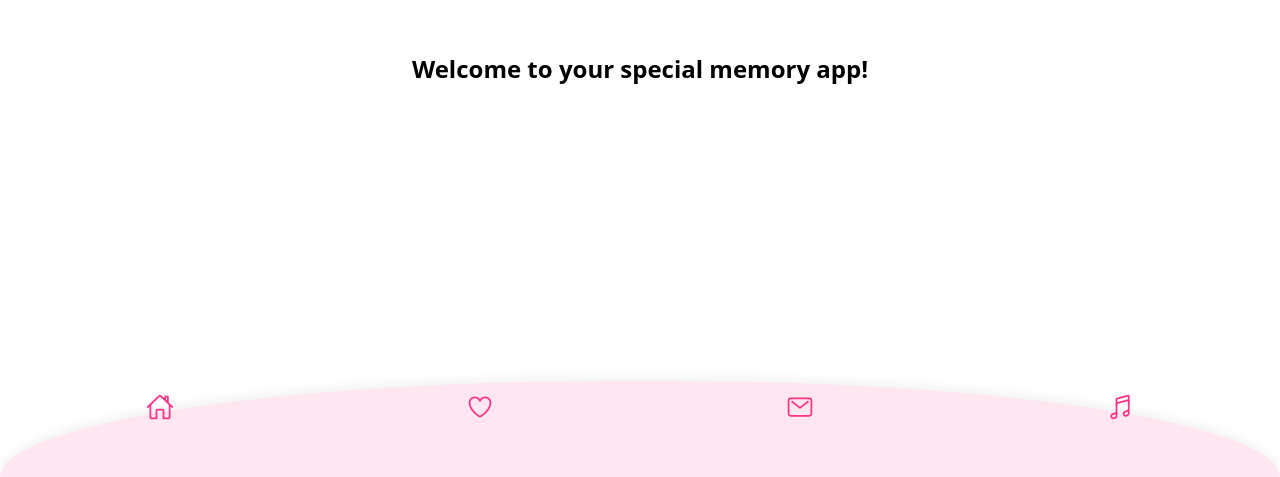
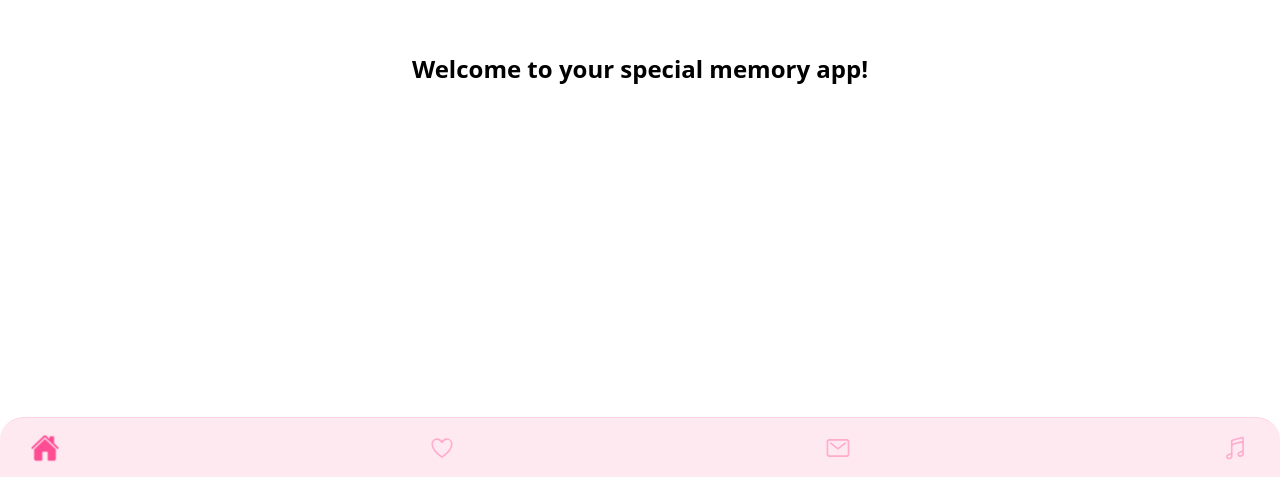
Before and after one commit to Tobicodes-dot/birthday-app, a React (Vite) app: page /home in a window 1280 px wide. Shown: the part 323-800 px from the top of the page. Built offline with nearby package versions, Linux system fonts and the light colour scheme.

Commit message:
Designed Navbar

```diff
--- a/src/components/shared/bottomNav.jsx
+++ b/src/components/shared/bottomNav.jsx
@@ -1,49 +1,102 @@
-import React from 'react';
-import { Link } from 'react-router-dom';
+// src/components/shared/BottomNav.jsx
+import React from "react";
+import { Link, useLocation } from "react-router-dom";
 import {
   IoHomeOutline,
   IoHeartOutline,
   IoMailOutline,
-  IoMusicalNotesOutline
-} from 'react-icons/io5';
+  IoMusicalNotesOutline,
+  IoHome,
+  IoHeart,
+  IoMail,
+  IoMusicalNotes,
+} from "react-icons/io5";
 
 const BottomNav = () => {
+  const location = useLocation();
+
+  const pinkPrimary = "#FF4D94";      // active icon color
+  const pinkSecondary = "#FFE9F1";    // navbar background
+  const pinkSubtle = "#FF9BC4";       // inactive icon
+  const borderPink = "#FFD3E4";       // soft border
+  const iconSize = 26;
+
   const navItems = [
-    { icon: IoHomeOutline, path: '/home', label: 'Home' },
-    { icon: IoHeartOutline, path: '/timeline', label: 'Timeline' },
-    { icon: IoMailOutline, path: '/letters', label: 'Letters' },
-    { icon: IoMusicalNotesOutline, path: '/playlist', label: 'Playlist' },
+    { icon: IoHomeOutline, activeIcon: IoHome, path: "/home", label: "Home" },
+    { icon: IoHeartOutline, activeIcon: IoHeart, path: "/timeline", label: "Timeline" },
+    { icon: IoMailOutline, activeIcon: IoMail, path: "/letters", label: "Letters" },
+    { icon: IoMusicalNotesOutline, activeIcon: IoMusicalNotes, path: "/playlist", label: "Playlist" },
   ];
-
-  const pinkColor = '#ff3385';
-  const secondaryPink = '#ffe6f0';
 
   return (
     <div className="fixed bottom-0 left-0 w-full z-50">
-      {/* Curved Pink Section */}
+
+      {/* STICKY BOTTOM BAR */}
       <div
-        className="absolute bottom-0 w-full h-24"
+        className="
+          flex items-center justify-between
+          w-full h-15
+          rounded-t-3xl shadow-lg border-t
+          px-8
+        "
         style={{
-          backgroundColor: secondaryPink,
-          borderTopLeftRadius: '50% 100px',
-          borderTopRightRadius: '50% 100px',
-          boxShadow: '0 -4px 10px rgba(0, 0, 0, 0.05)',
+          backgroundColor: pinkSecondary,
+          borderColor: borderPink,
         }}
       >
-        {/* Navigation Links */}
-        <nav className="flex justify-around items-start pt-3 h-full">
-          {navItems.map((item) => (
-            <Link
-              key={item.label}
-              to={item.path}
-              className="flex flex-col items-center transition-colors duration-200"
-              style={{ color: pinkColor }}
-            >
-              <item.icon size={28} /> {/* Use size prop instead of Tailwind classes */}
-            </Link>
-          ))}
+        <nav className="flex justify-between items-center w-full">
+          {navItems.map((item) => {
+            const isActive = location.pathname === item.path;
+            const IconComp = isActive ? item.activeIcon : item.icon;
+
+            return (
+              <Link
+                key={item.label}
+                to={item.path}
+                className={`
+                  flex flex-col items-center transition-all duration-300
+                  ${isActive ? "scale-110" : "scale-100"}
+                `}
+                style={{
+                  color: isActive ? pinkPrimary : pinkSubtle,
+                }}
+              >
+                <span className={`${isActive ? "animate-heart" : "animate-vibe"}`}>
+                  <IconComp size={iconSize} />
+                </span>
+              </Link>
+            );
+          })}
         </nav>
       </div>
+
+      {/* ANIMATIONS */}
+      <style>{`
+        @keyframes heartbeat {
+          0%   { transform: scale(1); }
+          25%  { transform: scale(1.2); }
+          40%  { transform: scale(1); }
+          60%  { transform: scale(1.15); }
+          100% { transform: scale(1); }
+        }
+
+        .animate-heart {
+          animation: heartbeat 1.4s ease-in-out infinite;
+        }
+
+        @keyframes microVibe {
+          0% { transform: translateX(0); }
+          25% { transform: translateX(-1px); }
+          50% { transform: translateX(1px); }
+          75% { transform: translateX(-1px); }
+          100% { transform: translateX(0); }
+        }
+
+        .animate-vibe {
+          animation: microVibe 1.8s ease-in-out infinite;
+          opacity: 0.8;
+        }
+      `}</style>
     </div>
   );
 };
```
Also changed, not shown: src/pages/Home.jsx (line endings or trailing spaces).
